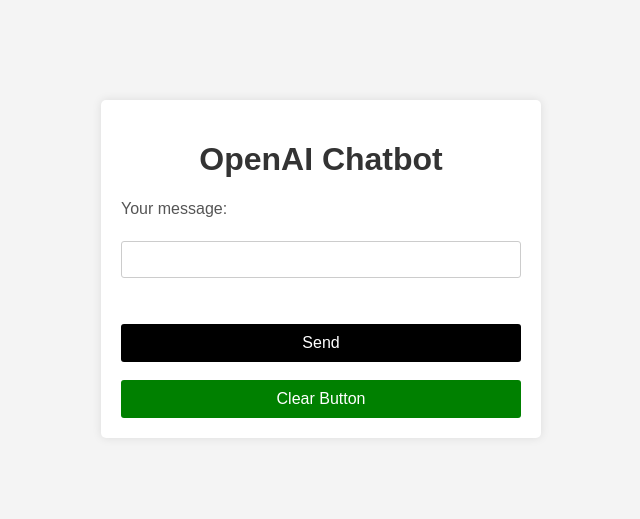
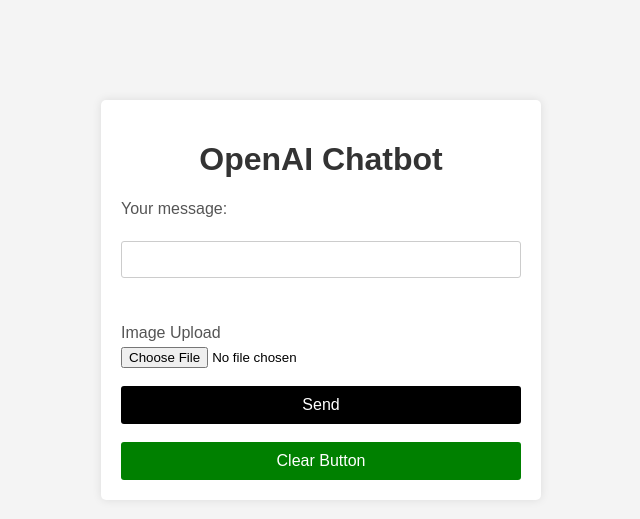
Before and after one commit to VaibhaviRautCG/Team-Beta-GenAI, a Flask app: page /simple_chatbot in a window 1280 px wide. Shown: the top 519 px of the page, without its empty margins (319-959 px from the left). Run offline with Flask 3, Linux system fonts and the light colour scheme; data that the repository does not hold is empty; some libraries are stand-ins or nearby versions.

Commit message:
Reading image. from form but not being able to process.

```diff
--- a/apps/__init__.py
+++ b/apps/__init__.py
@@ -27,10 +27,9 @@
 def register_blueprints(app):
     # List of module names
     module_names = [
-        'home',
-        # Add more blueprint modules as needed
+        'home'
     ]
-
+    # Add more blueprint modules as needed
     # Register each blueprint
     for module_name in module_names:
         module = import_module(f'apps.{module_name}.routes')
--- a/apps/home/forms.py
+++ b/apps/home/forms.py
@@ -1,8 +1,10 @@
 from flask_wtf import FlaskForm
-from wtforms import StringField, SubmitField
+from wtforms import FileField, StringField, SubmitField
 from wtforms.validators import DataRequired
+from flask_wtf.file import FileField, FileAllowed
 
 class ChatForm(FlaskForm):
     user_message = StringField('Your message:') #, validators=[DataRequired()])
     submit = SubmitField('Send')
     clear = SubmitField("Clear Button")
+    image = FileField('Image Upload', id="image", validators=[FileAllowed(['jpg', 'png', 'jpeg', 'PNG'], 'Images only!')])
--- a/apps/home/routes.py
+++ b/apps/home/routes.py
@@ -1,49 +1,21 @@
+import base64
 from flask import render_template, redirect, request, url_for
 import traceback
+from apps.api.cv_image_txt.txtAnalyser import extract_text_from_image
 from apps.home import blueprint
 from apps.home.chat.chat import ChatMessage
 from apps.home.forms import  ChatForm
 import openai
 import os
+from werkzeug.utils import secure_filename
 from apps.config import Config
 from apps import db
+from flask_wtf.file import FileAllowed
 
 # from apps.api.cv_image_txt.txtAnalyser import image_to_text
 
 openai.api_key = os.getenv("OPENAI_API_KEY")
 SECRET_KEY = os.getenv("SECRET_KEY")
-
-# region image vision
-# import azure.ai.vision as sdk
-# service_options = sdk.VisionServiceOptions(os.environ["VISION_ENDPOINT"],
-#                                         os.environ["VISION_KEY"])
-
-# Image URL
-# vision_source = sdk.VisionSource(
-#     url="https://www.google.com/url?sa=i&url=https%3A%2F%2Fkinsta.com%2Fblog%2F500-internal-server-error%2F&psig=AOvVaw0Bza2dyW7c-rDfkKq_a54A&ust=1703239008591000&source=images&cd=vfe&opi=89978449&ved=0CBAQjRxqFwoTCLj4xvShoIMDFQAAAAAdAAAAABAD"
-# )
-# url="https://learn.microsoft.com/azure/ai-services/computer-vision/media/quickstarts/presentation.png")
-
-# Image File
-# vision_source = sdk.VisionSource(filename="sample.jpg")
-
-# analysis_options = sdk.ImageAnalysisOptions()
-
-# analysis_options.features = (
-#     sdk.ImageAnalysisFeature.CROP_SUGGESTIONS |
-#     sdk.ImageAnalysisFeature.CAPTION |
-#     sdk.ImageAnalysisFeature.DENSE_CAPTIONS |
-#     sdk.ImageAnalysisFeature.OBJECTS |
-#     sdk.ImageAnalysisFeature.PEOPLE |
-#     sdk.ImageAnalysisFeature.TEXT |
-#     sdk.ImageAnalysisFeature.TAGS
-# )
-
-# analysis_options.language = "en"
-# analysis_options.gender_neutral_caption = True
-# analysis_options.cropping_aspect_ratios = [0.9, 1.33]
-
-# endregion
 
 
 @blueprint.route('/',methods=['GET','POST'])
@@ -70,35 +42,6 @@
         traceback.print_exc()
 
 
-# @blueprint.route('/simple_chatbot',methods=['GET', 'POST'])
-# def simple_chatbot():
-#     form = ChatForm()
-#     chat_history = []
-#     bot_response=''
-
-#     if "submit" in request.form and request.method == 'POST':
-#         user_message = form.user_message.data
-#         # img_txt_res = image_to_text(service_options, vision_source, analysis_options)
-#         # print("\nTEST: img_txt_res: ", img_txt_res)
-#         bot_response = generate_response(user_message)
-#         print("\nTEST: Bot_response: ", bot_response)
-
-#         chat_message = ChatMessage(user_message=user_message, bot_response=bot_response)
-#         db.session.add(chat_message)
-#         db.session.commit()
-
-#         form.user_message.data = ""
-
-#     chat_history = get_chat_history()
-#     return render_template(
-#         "home/simple_chatbot.html",
-#         segment='simple_chatbot',
-#         form=form,
-#         bot_response=bot_response,
-#         chat_history=chat_history
-#     )
-
-
 
 @blueprint.route('/simple_chatbot',methods=['GET', 'POST'])
 def simple_chatbot():
@@ -106,11 +49,50 @@
     chat_history = []
     bot_response=''
 
+    allowed_extensions = get_allowed_extensions(form.image)
+
     if request.method == 'POST':
         if "submit" in request.form:
+
+            print("\nTEST: Entire form Data: ",form.data)
+
             user_message = form.user_message.data
-            # img_txt_res = image_to_text(service_options, vision_source, analysis_options)
-            # print("\nTEST: img_txt_res: ", img_txt_res)
+
+            image = form.image.data
+            print("\nTEST: image data from form: ", image)
+            file = request.files['image']
+
+            # If the user does not select a file, the browser submits an empty file without a filename
+            if file.filename == '':
+                return render_template('index.html', error='No selected file')
+
+            # Check if the file is allowed based on the file extension (you can extend this check)
+            allowed_extensions = {'png', 'jpg', 'jpeg'}
+            if '.' in file.filename and file.filename.rsplit('.', 1)[1].lower() not in allowed_extensions:
+                return render_template('index.html', error='Invalid file type. Please upload an image.')
+
+            # Read the image data
+
+
+            # Extract text from the image
+            extracted_text = extract_text_from_image(file)
+
+            # Check if a file is selected before accessing its attributes
+            # if image:
+            #     filename = secure_filename(image.filename)
+            #     file_path = f'C:/Users/vaibraut/OneDrive - Capgemini/Documents/My Learning/Team Beta GenAI Hackathon/Team-Beta-GenAI/apps/home/images'
+            #     image.save(file_path + f'/{filename}')
+            #     print(f'Success! Image "{filename}" uploaded and processed.')
+            # else:
+            #     print('No file selected.')
+
+            # if image:
+            #     img_data = form.image.data.read()
+            #     base64_encoded_image = base64.b64encode(img_data).decode('utf-8')
+            #     print("\nTEST: img_data: ", img_data)
+            #     img_result = read_txt_from_img(base64_encoded_image)
+            #     print("\nTEST: image Text: ", img_result)
+
             bot_response = generate_response(user_message,Config.OPENAI_GPT_ENGINE)
             print("\nTEST: Bot_response: ", bot_response)
 
@@ -158,28 +140,9 @@
     return ChatMessage.query.order_by(ChatMessage.timestamp).all()
 
 
-
-
-
-
-
-
-# @blueprint.route('/imageTxt', methods=['POST'])
-# def upload():
-#     if 'image' not in request.files:
-#         return redirect(url_for('index'))
-
-#     image_file = request.files['image']
-#     if image_file.filename == '':
-#         return redirect(url_for('index'))
-
-#     # Read the uploaded image
-#     image_data = image_file.read()
-
-#     # Analyze the image using Azure Computer Vision
-#     results = computervision_client.analyze_image_in_stream(image_data, visual_features=['Categories', 'Description'])
-
-#     # Extract relevant information from the results
-#     description = results.description.captions[0].text
-
-#     return render_template('result.html', description=description)
+# probably not working
+def get_allowed_extensions(form_field):
+    for validator in form_field.validators:
+        if isinstance(validator, FileAllowed):
+            return validator.upload_set
+    return []
--- a/apps/templates/home/simple_chatbot.html
+++ b/apps/templates/home/simple_chatbot.html
@@ -11,12 +11,25 @@
                     <p class="user-block icon"><i class="bi bi-person-fill"></i><b>You:</b> {{ message.user_message }} <span class="timestamp">{{ message.timestamp.strftime('%H:%M') }}</span> </p>
                     <p class="bot-block"><i class="bi bi-robot"></i><b>Chatbot:</b> {{ message.bot_response | safe }} <span class="timestamp">{{ message.timestamp.strftime('%H:%M') }}</span> </p>
                 {% endfor %}
+                {% if extracted_text %}
+                    <h2>Extracted Text:</h2>
+                    <p>{{ extracted_text }}</p>
+                {% endif %}
              </div>
 
-            <form method="post" onsubmit="clearTextBox()">
+            <form method="post" enctype="multipart/form-data">
                 {{ form.csrf_token }}
                 <label for="user_message">Your message:</label><br>
                 {{ form.user_message(id="input", class="input-field", size=50) }}<br><br>
+                {{ form.image.label }}
+                {{ form.image(id='file-input', accept=allowed_extensions | join(', '), onclick="return validateForm()") }}
+                <div id="fileError" style="color: red;"></div>
+                <br>
+                {% if error %}
+                    <p style="color: red;">{{ error }}</p>
+                {% endif %}
+
+                <!-- <input type="submit" value="Upload"> -->
                 {{ form.submit(class="bi bi-send send-button") }}
                 <br/>
                 {{ form.clear(class="clear-button") }}
@@ -30,6 +43,28 @@
 {% block javascripts %}
 <script>
 
+var fileInputElement = document.getElementById('file-input');
+
+function checkFileExtension() {
+    if (fileInputElement.files.length > 0) {
+        var fileName = fileInputElement.files[0].name;
+        var fileExtension = '.' + fileName.split('.').pop().toLowerCase();
+
+        removeFileIcon.style.display = 'inline';
+        toggleButtonIcon.style.display = 'inline';
+        if (allowedExtensions.length > 2 && allowedExtensions.indexOf(fileExtension) === -1) {
+            textErrorMessage.style.display = 'block';
+        } else {
+            textErrorMessage.style.display = 'none';
+        }
+    } else {
+        textErrorMessage.style.display = 'none';
+        removeFileIcon.style.display = 'none';
+        toggleButtonIcon.style.display = 'none';
+    }
+};
+
+
 
 </script>
 {% endblock javascripts %}
--- a/requirements.txt
+++ b/requirements.txt
@@ -6,3 +6,6 @@
 flask_wtf==1.2.1
 Werkzeug==3.0.1
 openai~=0.27.8
+flask_sqlalchemy==3.1.1
+sqlalchemy==2.0.23
+python-dotenv==0.19.2
```
Also changed, not shown: apps/api/cv_image_txt/txtAnalyser.py (+20 -104 lines), apps/home/images/URLNotFoundError.png (added), apps/home/images/env_cred.PNG (added).
